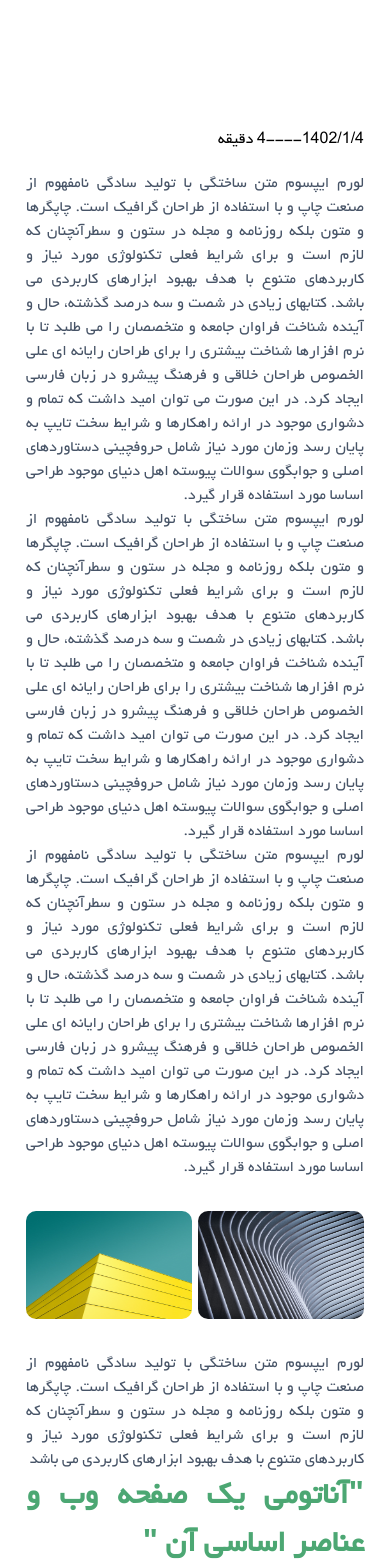
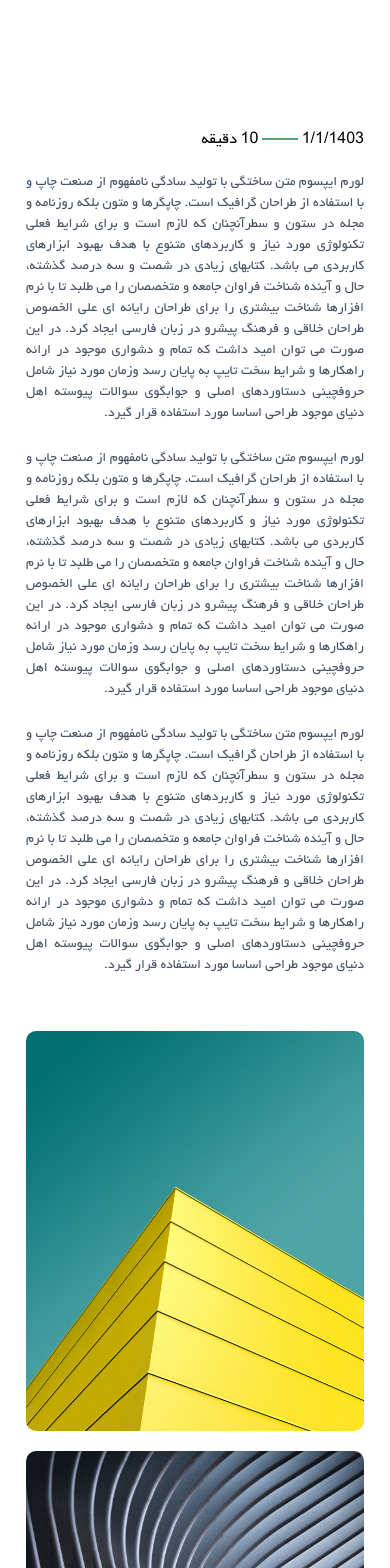
Before and after one commit to amiriar/sadra-v1, a React (Vite) app: page /blog/1 in a window 390 px wide. Shown: the part 1040-2608 px from the top of the page. Built offline with nearby package versions, Linux system fonts and the light colour scheme.

Commit message:
blog and blog details done

```diff
--- a/src/components/modules/ProgressBar.jsx
+++ b/src/components/modules/ProgressBar.jsx
@@ -5,10 +5,11 @@ const ProgressBar = (props) => {
 
   const containerStyles = {
     width: width,
-    height: "100%",
+    height: "50%",
     backgroundColor: "#e0e0de",
     borderRadius: 50,
     margin: 50,
+    marginRight: 80,
   };
 
   const fillerStyles = {
--- a/src/pages/Blog.css
+++ b/src/pages/Blog.css
@@ -21,6 +21,7 @@
     font-family: 'Yekan', sans-serif;
     position: relative;
     /* font-size: 2rem; */
+    padding: 0 7.75rem;
 }
 .blogCardsContainer #titleBlog {
     font-size: 1.5rem;
@@ -111,12 +112,20 @@
     #tagsBlog{
         font-size: 0.75rem;
     }
+    .blogCardsContainer {
+        padding: 0 5.75rem;
+    }
 }
 @media (max-width : 1000px) {
     .blogCardsContainer {
         margin-left: 20px;
         margin-right: 20px;
         font-size: 1rem;
+    }
+}
+@media (max-width : 1100px) {
+    .blogCardsContainer {
+        padding: 0 3.75rem;
     }
 }
 @media (max-width : 950px) {
@@ -130,10 +139,16 @@
         font-size: 0.65rem;
     }
 }
+@media (max-width : 800px) {
+    .blogCardsContainer {
+        padding: 0 2.75rem;
+    }
+}
 @media (max-width : 600px) {
     .blogCardsContainer {
         margin-left: 20px;
         margin-right: 20px;
+        padding: 0 1.75rem;
     }
     .blogCardsContainer #titleBlog {
         font-size: 1.2rem;
@@ -143,4 +158,7 @@
     .blogCardsContainer #titleBlog {
         font-size: 1rem;
     }
+    .blogCardsContainer {
+        padding: 0 0.875rem;
+    }
 }
--- a/src/pages/Blog.jsx
+++ b/src/pages/Blog.jsx
@@ -16,7 +16,7 @@ function Blog() {
 
     return (
         <>
-            <div className='hero'>
+            <div className='hero' style={{maxWidth:"1920px", margin:"0 auto"}}>
                 <div className='Data_Container_hero'>
                     <h1>مؤسسه آموزشی و پژوهشی صدرا</h1>
                     <h2>دوره مورد علاقت رو شرکت کن، گارانتی پیدا کردن کار با ما</h2>
@@ -33,7 +33,7 @@ function Blog() {
                     </div>
                 </div>
             </div>
-            <div className='blogCardsContainer'>
+            <div className='blogCardsContainer' style={{marginTop:"5rem", marginBottom:"2rem"}}>
                 <Grid container spacing={3}>
                     {
                         BlogDB.map((card, index) => (
@@ -51,7 +51,7 @@ function Blog() {
                                     hashtags={card.hashtags}
                                 />
                             </Grid>
-                            ))
+                        ))
                     }
                 </Grid>
             </div>
--- a/src/pages/BlogDetails.css
+++ b/src/pages/BlogDetails.css
@@ -150,6 +150,7 @@
     box-sizing: border-box;
     text-align: justify;
     text-justify: inter-word;
+    padding: 0 7.75rem;
 }
 
 .ContentTextBlogDetails {
@@ -190,7 +191,24 @@
     margin-top: 2rem;
     margin-bottom: 2rem;
     display: flex;
+    flex-wrap: wrap !important;
     justify-content: space-between;
+}
+
+@media (max-width: 700px) {
+    .BlogDetailsPictures{
+        flex-direction: column;
+        gap: 1.25rem;
+    }
+    .BlogDetailsPicture{
+        aspect-ratio: 2/1.3 !important;
+        width: 100% !important;
+        height: 400px !important;
+        border-radius: 0.625rem !important;
+    }
+    .mainContentBlogDetails p{
+        font-size: 0.875rem;
+    }
 }
 .BlogDetailsPicture{
     aspect-ratio: 2/1.3 !important;
@@ -233,8 +251,9 @@
     width: 100%;
 }
 .blogCardsContainer {
-    max-width: 1440px;
+    max-width: 1920px;
     margin: 0px auto;
+    margin-bottom: 2rem;
     display: flex;
     font-family: 'Yekan', sans-serif;
     /* font-size: 2rem; */
@@ -243,3 +262,19 @@
     background-color: red;
     display: inline-block;
 }
+.middleBlogHeader{
+    margin-top: 1rem;
+    margin-bottom: 1rem;
+    font-size: 2.5rem;
+}
+
+@media screen and (max-width: 800px) {
+    .middleBlogHeader{
+        font-size: 2rem;
+    }
+}
+@media screen and (max-width: 600px) {
+    .middleBlogHeader{
+        font-size: 1.5rem;
+    }
+}
--- a/src/pages/BlogDetails.jsx
+++ b/src/pages/BlogDetails.jsx
@@ -3,6 +3,7 @@ import { Link, useParams } from 'react-router-dom'
 
 //css:
 import './BlogDetails.css'
+import Line from '../components/modules/Line'
 
 // DB:
 import BlogDB from '../utils/BlogDB.json'
@@ -56,9 +57,9 @@ function BlogDetails() {
             <div className='mainContentBlogDetails'>
                 <div className='ContentTextBlogDetails'>
                     <div>
-                        <p style={{color: "#475467"}} dir='rtl'>{BlogPost.detailsDescription1}</p>
-                        <p style={{color: "#475467"}} dir='rtl'>{BlogPost.detailsDescription2}</p>
-                        <p style={{color: "#475467"}} dir='rtl'>{BlogPost.detailsDescription3}</p>
+                        <p style={{color: "#475467"}} dir='rtl'>{BlogPost.detailsDescription1}</p><br />
+                        <p style={{color: "#475467"}} dir='rtl'>{BlogPost.detailsDescription2}</p><br />
+                        <p style={{color: "#475467"}} dir='rtl'>{BlogPost.detailsDescription3}</p><br />
                     </div>
                     <div className='BlogDetailsPictures'>
                         <img src={BlogPost.descriptionImage1} alt={BlogPost.descriptionImage2} className='BlogDetailsPicture' />
@@ -66,7 +67,7 @@ function BlogDetails() {
                     </div>
                     <div className='BlogDetailsSummery'>
                         <p dir='rtl' style={{color: "#475467"}}>{BlogPost.detailsDescription4}</p>
-                        <h1 dir='rtl' style={{color:"#4CA773"}}>"{BlogPost.title}"</h1>
+                        <h1 dir='rtl' className='middleBlogHeader' style={{color:"#4CA773"}}>"{BlogPost.title}"</h1>
                         <p dir='rtl' style={{color: "#475467"}}>{BlogPost.detailsDescription4}</p>
                     </div>
                     <div className='BlogPostInfo'>
@@ -154,11 +155,13 @@ function BlogDetails() {
                     </div>
                 </div>
                 <div className='timeProgressBlogDetails' dir='rtl'>
-                    <span>1402/1/4</span>
-                    <span>----</span>
-                    <span>4 دقیقه</span>
-                    <VerticalProgressBar bgcolor={"#6AD095"} progress={"60"} width={"5px"}/>
-                    <span id="dissapear">پایان</span>
+                    <div style={{display:"flex", alignItems:"center"}}>
+                        <span>{BlogPost.date}</span>&nbsp;
+                        <span><Line/></span>&nbsp;
+                        <span>{BlogPost.timeToRead} دقیقه</span>
+                    </div>
+                    <VerticalProgressBar bgcolor={"#6AD095"} progress={BlogPost.timeToRead} width={"5px"}/>
+                    <span id="dissapear" style={{marginRight:"4rem"}}>پایان</span>
                 </div>
             </div>
         </div>
```
Also changed, not shown: src/utils/BlogDB.json (+18 -9 lines).
